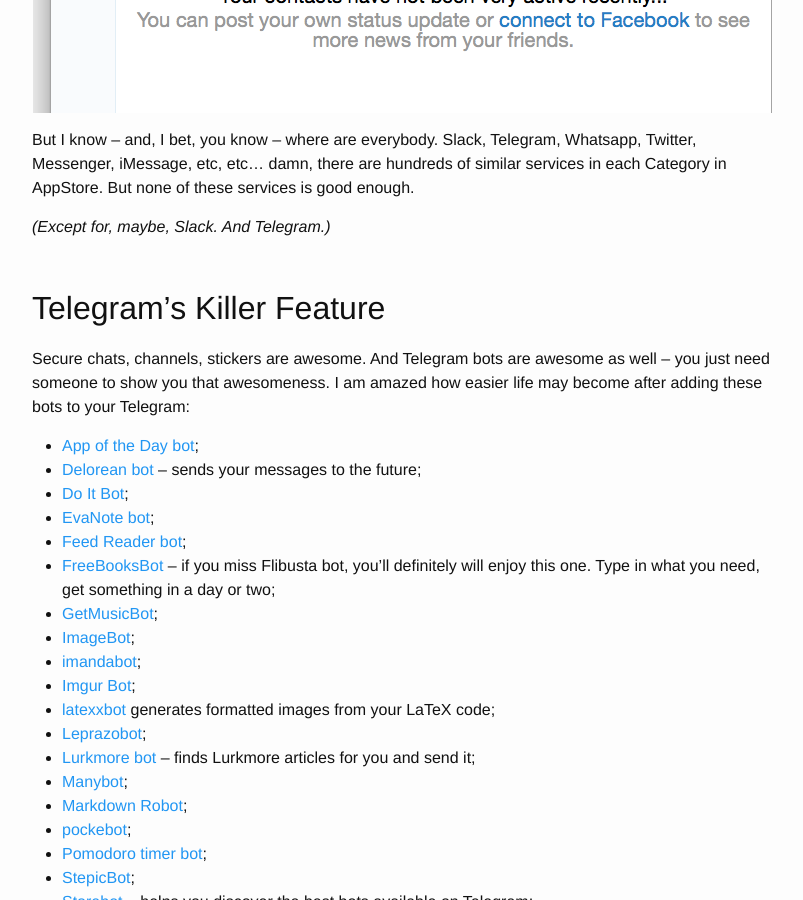
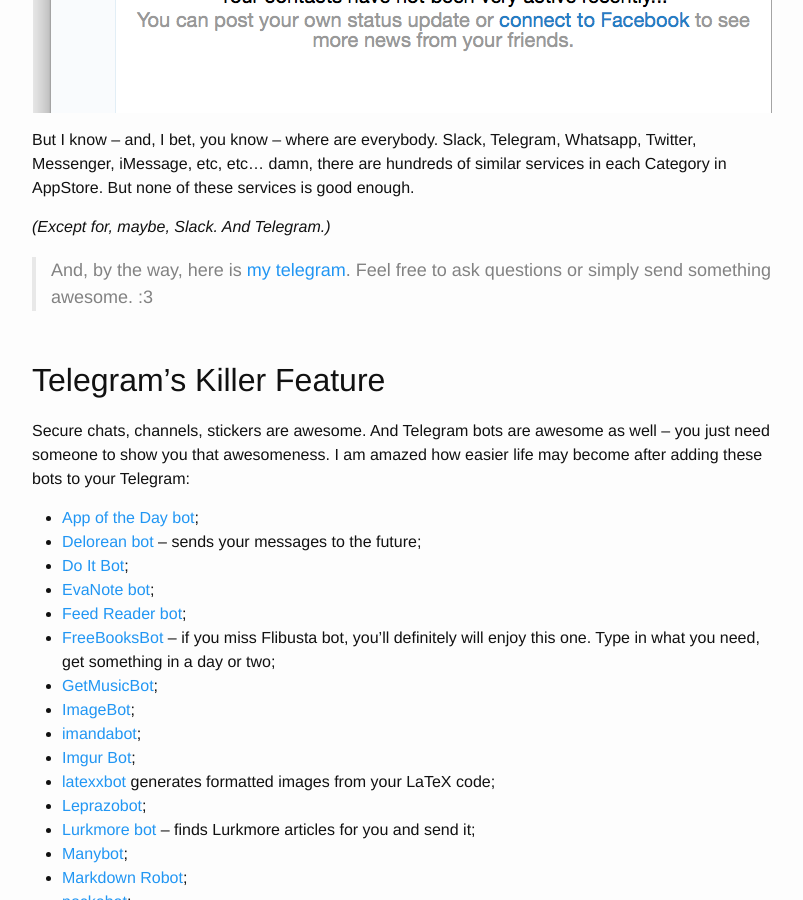
Before and after one commit to demidovakatya/demidovakatya.github.io, a Jekyll site: the page built from _posts/2016-06-05-telegram-bots.markdown, in a window 1280 px wide and 900 px high, scrolled down 1234 px. Shown: the whole window, without its empty margins (238-1041 px from the left). Built offline with Jekyll 4.4.1, drawn with Linux system fonts in a browser that asks for light colours; nearby versions of some CDN libraries.

Commit message:
'telegram bots': link to tg

```diff
--- a/_posts/2016-06-05-telegram-bots.markdown
+++ b/_posts/2016-06-05-telegram-bots.markdown
@@ -20,6 +20,8 @@
 But I know – and, I bet, you know – where are everybody. Slack, Telegram, Whatsapp, Twitter, Messenger, iMessage, etc, etc... damn, there are hundreds of similar services in each Category in AppStore. But none of these services is good enough.
 
 _(Except for, maybe, Slack. And Telegram.)_
+
+> And, by the way, here is [my telegram](https://t.me/demidovakatya). Feel free to ask questions or simply send something awesome. :3
 
 ## Telegram's Killer Feature
 
```
